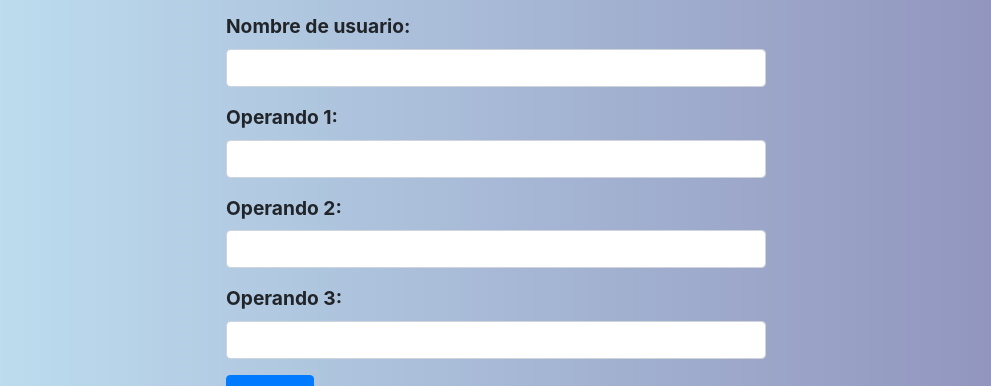
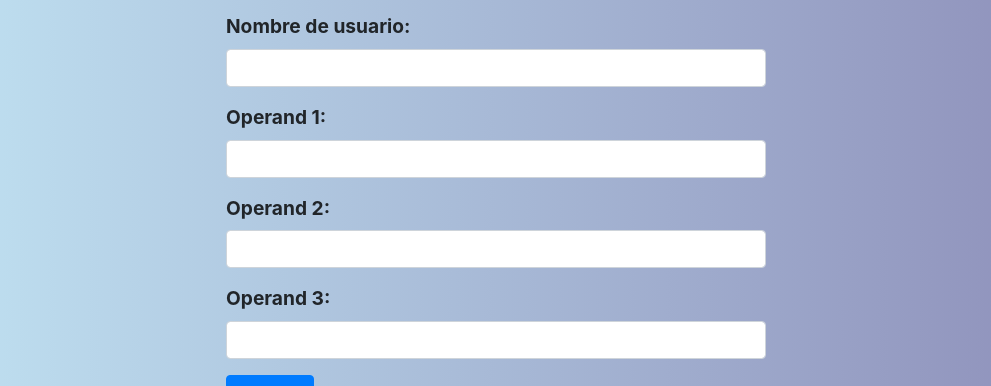
Before and after one commit to ericvalcarcel/nemonProject, a PHP site: page / in a window 1280 px wide. Shown: the part 249-635 px from the top of the page, without its empty margins (144-1135 px from the left). Run offline with PHP 8.4, Linux system fonts and the light colour scheme; some libraries are stand-ins or nearby versions.

Commit message:
Update CalculatorView.php

```diff
--- a/view/CalculatorView.php
+++ b/view/CalculatorView.php
@@ -50,15 +50,15 @@ class CalculatorView {
                             <input type="text" id="username" name="username" class="form-control">
                         </div>
                         <div class="form-group">
-                            <label for="operand1">Operando 1:</label>
+                            <label for="operand1">Operand 1:</label>
                             <input type="text" id="operand1" name="operand1" class="form-control">
                         </div>
                         <div class="form-group">
-                            <label for="operand2">Operando 2:</label>
+                            <label for="operand2">Operand 2:</label>
                             <input type="text" id="operand2" name="operand2" class="form-control">
                         </div>
                         <div class="form-group">
-                            <label for="operand3">Operando 3:</label>
+                            <label for="operand3">Operand 3:</label>
                             <input type="text" id="operand3" name="operand3" class="form-control">
                         </div>
                         <input type="submit" value="Calcular" class="btn btn-primary">
```
